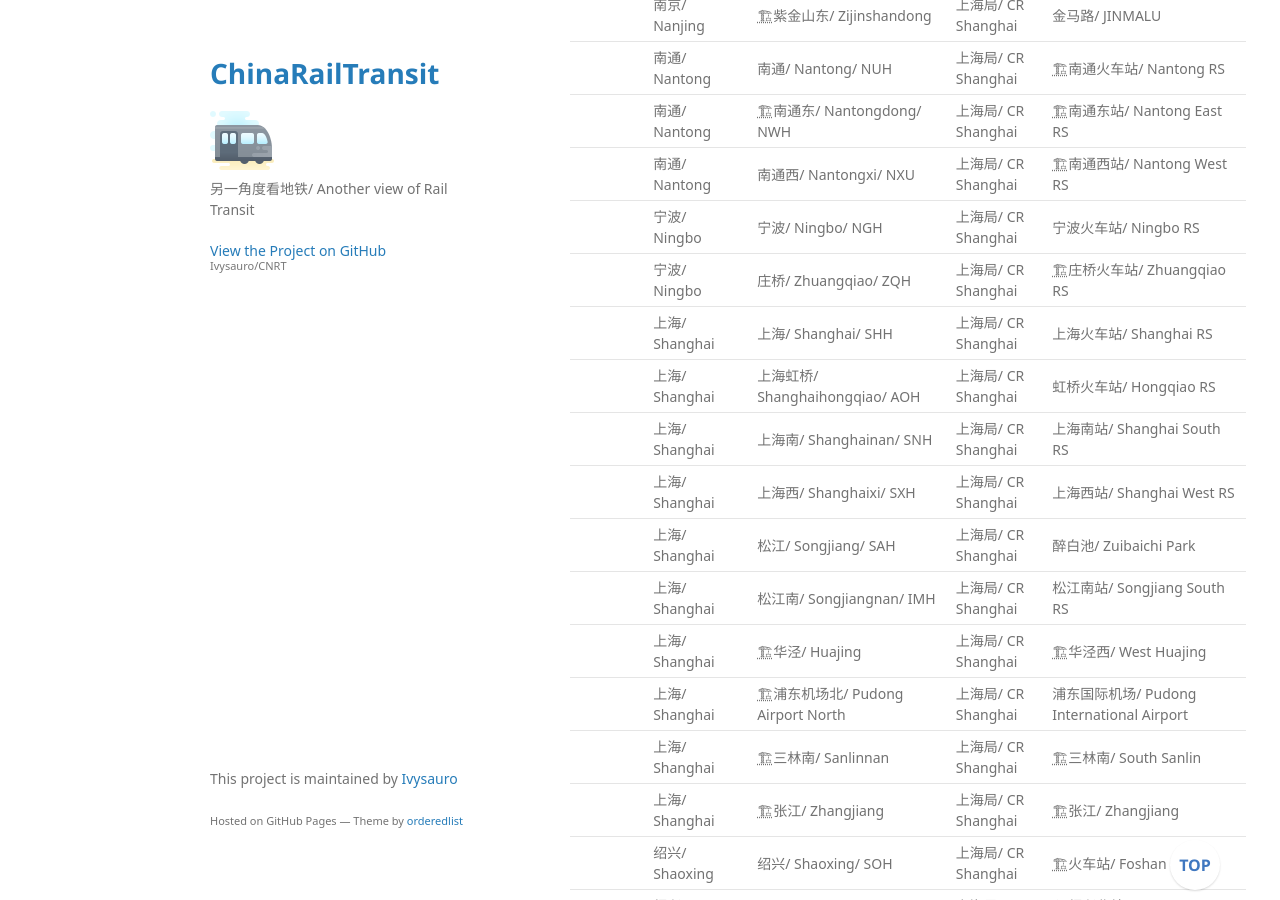
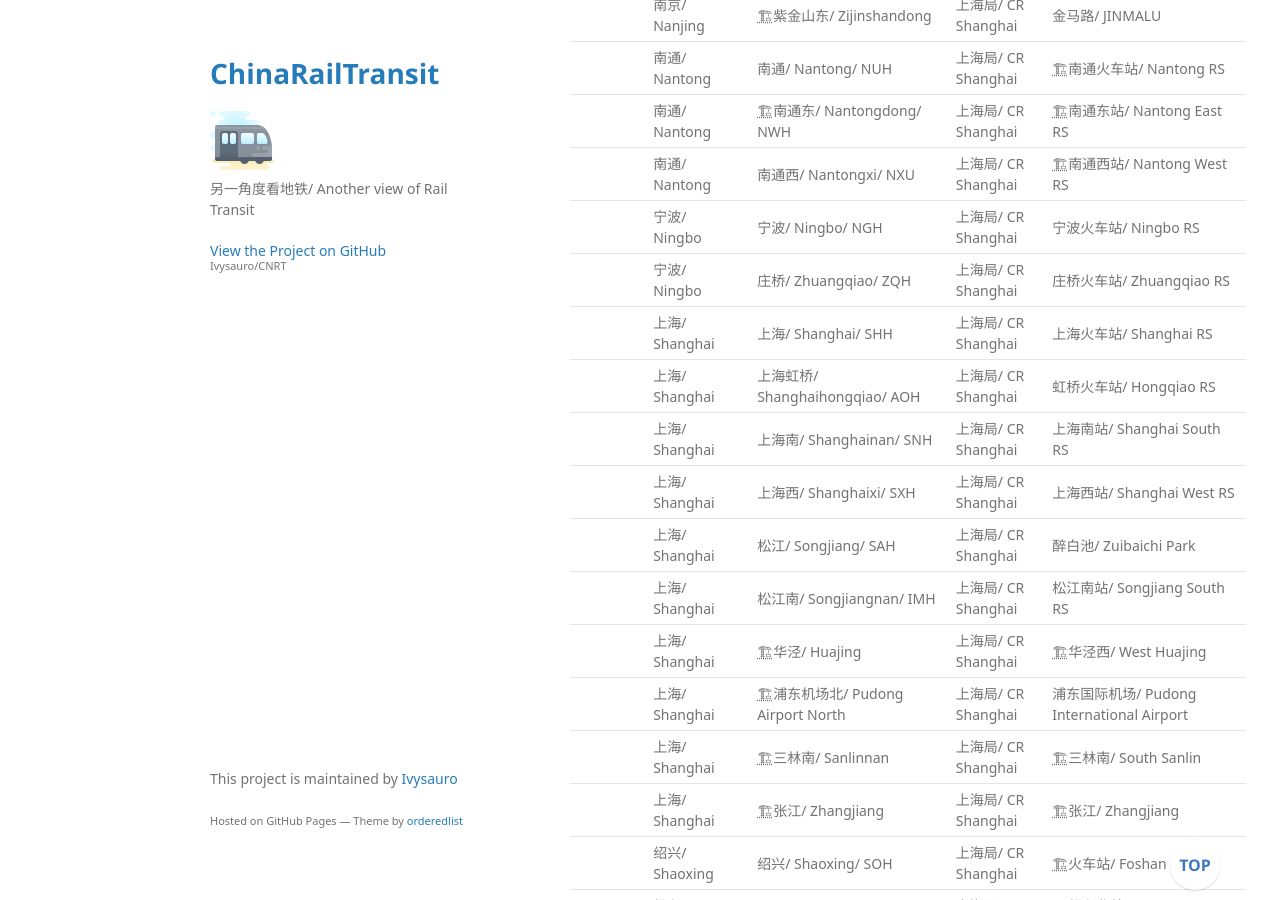
Before and after one commit to Ivysauro/CNRT, a Jekyll site: the page built from data/Rail-Rail.md, in a window 1280 px wide and 900 px high, scrolled down 9002 px. Built offline with Jekyll 4.4.1, drawn with Linux system fonts in a browser that asks for light colours; some web fonts are replaced; our own code applies the rules of GitHub Pages for plain Markdown files; a script that is not in the unit is left out.

Commit message:
🍊更新宁波数据

```diff
--- a/data/Rail-Rail.md
+++ b/data/Rail-Rail.md
@@ -174,7 +174,7 @@
 |  | 南通/ Nantong | 🏗南通东/ Nantongdong/ NWH | 上海局/ CR Shanghai | 🏗南通东站/ Nantong East RS |
 |  | 南通/ Nantong | 南通西/ Nantongxi/ NXU | 上海局/ CR Shanghai | 🏗南通西站/ Nantong West RS |
 |  | 宁波/ Ningbo | 宁波/ Ningbo/ NGH | 上海局/ CR Shanghai | 宁波火车站/ Ningbo RS |
-|  | 宁波/ Ningbo | 庄桥/ Zhuangqiao/ ZQH | 上海局/ CR Shanghai | 🏗庄桥火车站/ Zhuangqiao RS |
+|  | 宁波/ Ningbo | 庄桥/ Zhuangqiao/ ZQH | 上海局/ CR Shanghai | 庄桥火车站/ Zhuangqiao RS |
 |  | 上海/ Shanghai | 上海/ Shanghai/ SHH | 上海局/ CR Shanghai | 上海火车站/ Shanghai RS |
 |  | 上海/ Shanghai | 上海虹桥/ Shanghaihongqiao/ AOH | 上海局/ CR Shanghai | 虹桥火车站/ Hongqiao RS |
 |  | 上海/ Shanghai | 上海南/ Shanghainan/ SNH | 上海局/ CR Shanghai | 上海南站/ Shanghai South RS |
```
